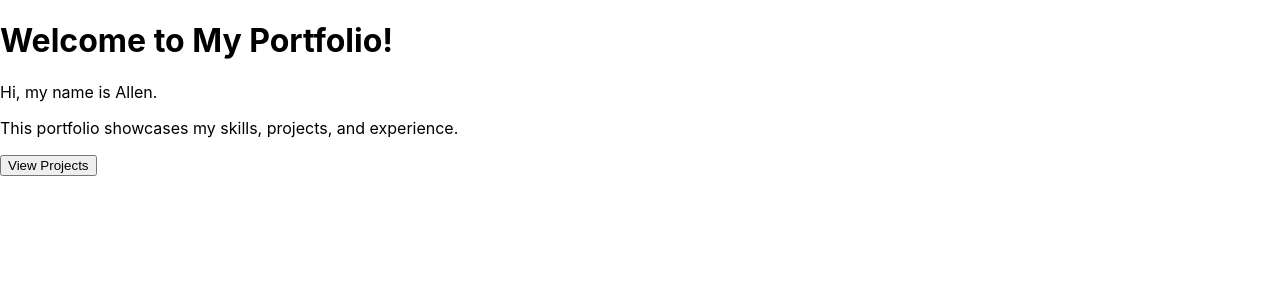
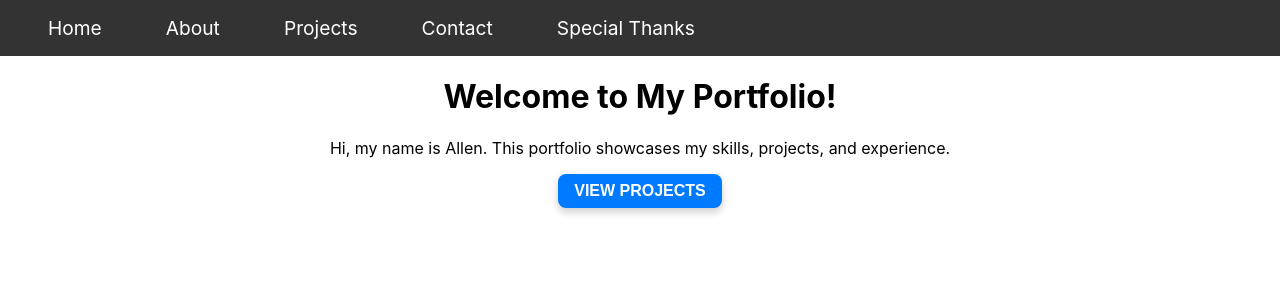
Before and after one commit to Nemo11235/allenliu-portfolio, a React (Create React App) app: page / in a window 1280 px wide. Shown: the top 300 px of the page. Built offline with nearby package versions, Linux system fonts and the light colour scheme.

Commit message:
setting up route

```diff
--- a/package.json
+++ b/package.json
@@ -1,5 +1,5 @@
 {
-  "homepage":"http://Nemo11235.github.io/allenliu-portfolio",
+  "homepage": "http://Nemo11235.github.io/allenliu-portfolio",
   "name": "portfolio",
   "version": "0.1.0",
   "private": true,
@@ -9,7 +9,9 @@
     "@testing-library/user-event": "^13.5.0",
     "react": "^18.2.0",
     "react-dom": "^18.2.0",
+    "react-router-dom": "^6.9.0",
     "react-scripts": "5.0.1",
+    "sass": "^1.59.3",
     "web-vitals": "^2.1.4"
   },
   "scripts": {
@@ -19,7 +21,6 @@
     "build": "react-scripts build",
     "test": "react-scripts test",
     "eject": "react-scripts eject"
-
   },
   "eslintConfig": {
     "extends": [
--- a/src/App.js
+++ b/src/App.js
@@ -1,8 +1,17 @@
 import "./App.css";
+import { BrowserRouter as Router, Routes, Route } from "react-router-dom";
 import HomePage from "./HomePage/HomePage";
+import ThankPage from "./ThankPage/ThankPage";
 
 function App() {
-  return <HomePage />;
+  return (
+    <Router>
+      <Routes>
+        <Route path="/" element={<HomePage />} />
+        <Route path="/thank" element={<ThankPage />} />
+      </Routes>
+    </Router>
+  );
 }
 
 export default App;
--- a/src/HomePage/HomePage.js
+++ b/src/HomePage/HomePage.js
@@ -1,12 +1,20 @@
 import React from "react";
+import "./HomePage.scss";
+import NavBar from "../NavBar/NavBar";
 
 function HomePage() {
   return (
-    <div className="welcome-page">
-      <h1>Welcome to My Portfolio!</h1>
-      <p>Hi, my name is Allen.</p>
-      <p>This portfolio showcases my skills, projects, and experience.</p>
-      <button>View Projects</button>
+    <div className="home-div">
+      <NavBar />
+      <h1 className="welcome-msg">Welcome to My Portfolio!</h1>
+      <div className="intro">
+        <p>
+          Hi, my name is Allen. This portfolio showcases my skills, projects,
+          and experience.
+        </p>
+      </div>
+
+      <button className="btn-viewProject">View Projects</button>
     </div>
   );
 }
--- /dev/null
+++ b/src/HomePage/HomePage.scss
@@ -0,0 +1,55 @@
+@keyframes fadeIn {
+  from {
+    opacity: 0;
+  }
+  to {
+    opacity: 1;
+  }
+}
+
+.home-div {
+  width: 100%;
+  text-align: center;
+}
+
+.welcome-msg {
+  opacity: 0;
+  animation-name: fadeIn;
+  animation-duration: 1s;
+  animation-fill-mode: forwards;
+}
+
+.intro {
+  opacity: 0;
+  animation-name: fadeIn;
+  animation-duration: 5s;
+  animation-fill-mode: forwards;
+}
+
+.btn-viewProject {
+  opacity: 0;
+  animation-name: fadeIn;
+  animation-duration: 5s;
+  animation-fill-mode: forwards;
+  display: inline-block;
+  padding: 0.5rem 1rem;
+  font-size: 1rem;
+  font-weight: bold;
+  text-align: center;
+  text-transform: uppercase;
+  color: #fff;
+  background-color: #007bff;
+  border: none;
+  border-radius: 0.5rem;
+  box-shadow: 0 0.25rem 0.5rem rgba(0, 0, 0, 0.2);
+  transition: background-color 0.3s ease-in-out;
+
+  &:hover {
+    background-color: #0062cc;
+  }
+
+  &:active {
+    transform: translateY(0.125rem);
+    box-shadow: 0 0.125rem 0.25rem rgba(0, 0, 0, 0.2);
+  }
+}
--- /dev/null
+++ b/src/NavBar/NavBar.js
@@ -0,0 +1,31 @@
+import React from "react";
+import { useNavigate } from "react-router-dom";
+import paths from "../Utils/paths";
+
+import "./NavBar.scss";
+
+function NavBar() {
+  let navigate = useNavigate();
+  function goHome() {
+    navigate(paths.home);
+  }
+
+  function goThank() {
+    navigate(paths.thank);
+  }
+  return (
+    <div className="navbar-div">
+      <nav>
+        <ul>
+          <li onClick={goHome}> Home</li>
+          <li>About</li>
+          <li>Projects</li>
+          <li>Contact</li>
+          <li onClick={goThank}>Special Thanks</li>
+        </ul>
+      </nav>
+    </div>
+  );
+}
+
+export default NavBar;
--- /dev/null
+++ b/src/NavBar/NavBar.scss
@@ -0,0 +1,29 @@
+nav {
+  display: flex;
+  justify-content: space-between;
+  align-items: center;
+  padding: 1rem;
+  background-color: #333;
+  color: #fff;
+  font-size: 1.2rem;
+}
+
+ul {
+  display: flex;
+  list-style: none;
+  margin: 0;
+  padding: 0;
+}
+
+li {
+  margin: 0 2rem;
+}
+
+a {
+  color: #fff;
+  text-decoration: none;
+}
+
+a:hover {
+  text-decoration: underline;
+}
--- /dev/null
+++ b/src/ThankPage/ThankPage.js
@@ -0,0 +1,13 @@
+import React from "react";
+import NavBar from "../NavBar/NavBar";
+
+function ThankPage() {
+  return (
+    <div>
+      <NavBar />
+      <h1>My cats</h1>
+    </div>
+  );
+}
+
+export default ThankPage;
--- /dev/null
+++ b/src/Utils/paths.js
@@ -0,0 +1,9 @@
+// this file contains all the path names for each page.
+const paths = {
+  home: `/`,
+  contact: `/contact`,
+  projects: `/projects`,
+  thank: `/thank`,
+};
+
+export default paths;
--- a/src/index.js
+++ b/src/index.js
@@ -1,7 +1,11 @@
 import React from "react";
-import ReactDOM from "react-dom/client";
+import ReactDOM from "react-dom";
 import "./index.css";
 import App from "./App";
 
-const root = ReactDOM.createRoot(document.getElementById("root"));
-root.render(<App />);
+ReactDOM.render(
+  <React.StrictMode>
+    <App />
+  </React.StrictMode>,
+  document.getElementById("root")
+);
```
Also changed, not shown: src/ThankPage/ThankPage.scss (added), 1 other file (tests, documents, lock files or other folders).
